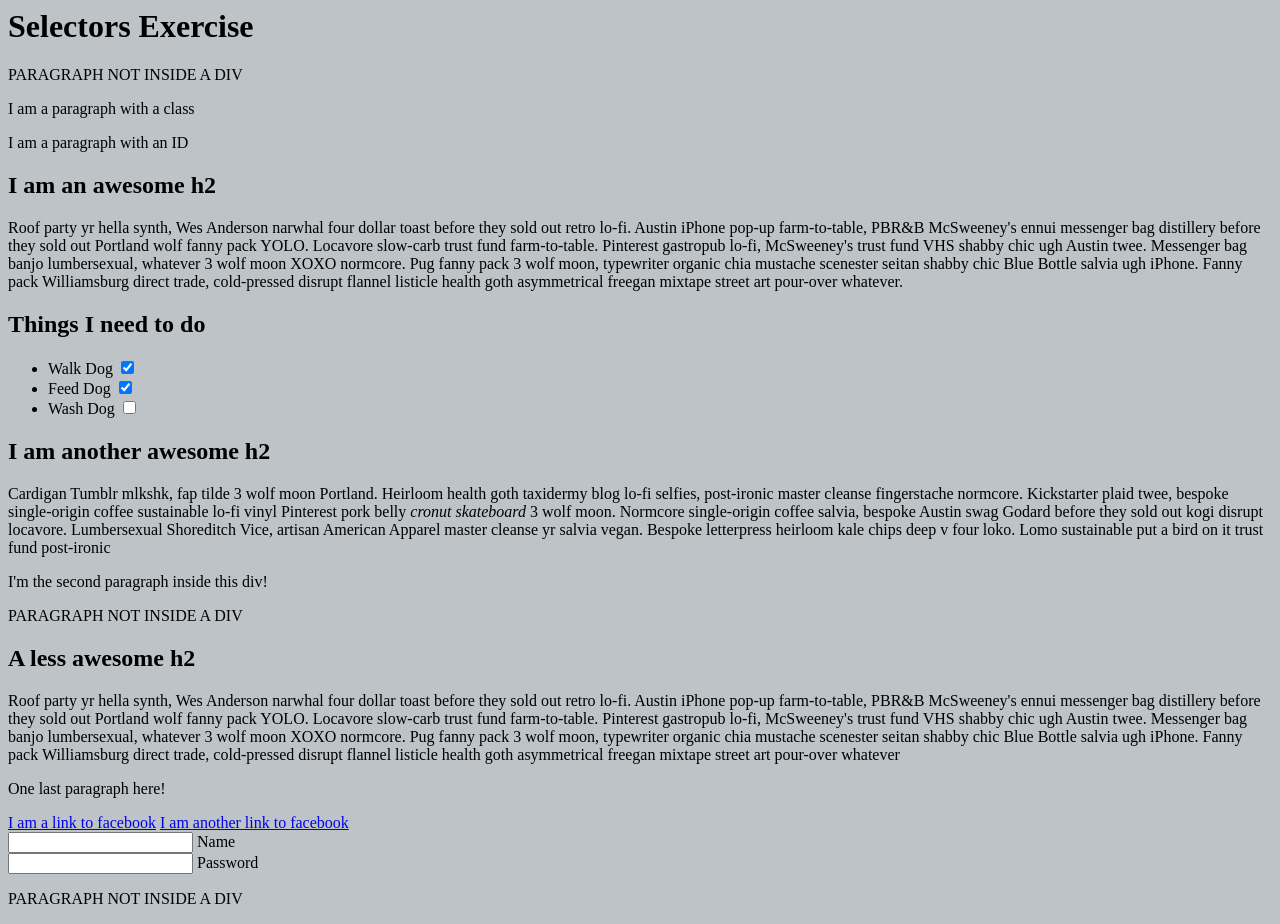
After one commit to 2asato/Udemy_Web_Developer_Bootcamp, a web app: file 09_Selector_Exercise_Starter/selectorsExercise.html in a window 1280 px wide. The commit adds this page. Run offline with its HTML, style and script files only (its server is not run), Linux system fonts and the light colour scheme.

Commit message:
added sectors exercise folder

```diff
--- /dev/null
+++ b/09_Selector_Exercise_Starter/selectors.css
@@ -0,0 +1,61 @@
+/* Style the HTML elements according to the following instructions.
+DO NOT ALTER THE EXISTING HTML TO DO THIS.  WRITE ONLY CSS!
+
+/* Give the <body> element a background of #bdc3c7*/
+body {
+  background: #bdc3c7;
+}
+
+/* Make the <h1> element #9b59b6*/
+
+
+/* Make all <h2> elements orange */
+
+
+/* Make all <li> elements blue(pick your own hexadecimal blue)*/
+
+
+/*Change the background on every paragraph to be yellow*/
+
+
+/*Make all inputs have a 3px red border*/
+
+
+/* Give everything with the class 'hello' a white background*/
+
+
+/* Give the element with id 'special' a 2px solid blue border(pick your own rgb blue)*/
+
+
+/*Make all the <p>'s that are nested inside of divs 25px font(font-size: 25px)*/
+
+
+/*Make only inputs with type 'text' have a gray background*/
+
+
+/* Give both <p>'s inside the 3rd <div> a pink background*/
+
+
+/* Give the 2nd <p> inside the 3rd <div> a 5px white border*/
+
+
+/* Make the <em> in the 3rd <div> element white and 20px font(font-size:20px)*/
+
+
+
+/*BONUS CHALLENGES*/
+/*You may need to research some other selectors and properties*/
+
+/*Make all "checked" checkboxes have a left margin of 50px(margin-left: 50px)*/
+
+
+/* Make the <label> elements all UPPERCASE without changing the HTML(definitely look this one up*/
+
+
+/*Make the first letter of the element with id 'special' green and 100px font size(font-size: 100)*/
+
+
+/*Make the <h1> element's color change to blue when hovered over */
+
+
+/*Make the <a> element's that have been visited gray */
--- /dev/null
+++ b/09_Selector_Exercise_Starter/selectorsExercise.html
@@ -0,0 +1,63 @@
+<html>
+<head>
+  <meta charset="UTF-8">
+  <title>Selectors Exercise</title>
+  <link rel="stylesheet" type="text/css" href="selectors.css">
+</head>
+<body>
+  <h1>Selectors Exercise</h1>
+
+<p>PARAGRAPH NOT INSIDE A DIV</p>
+
+<div>
+  <p class="hello">I am a paragraph with a class</p>
+  <p id="special">I am a paragraph with an ID</p>
+
+  <h2>I am an awesome h2</h2>
+
+
+  <p>Roof party yr hella synth, Wes Anderson narwhal four dollar toast before they sold out retro lo-fi. Austin iPhone pop-up farm-to-table, PBR&B McSweeney's ennui messenger bag distillery before they sold out Portland wolf fanny pack YOLO. Locavore slow-carb trust fund farm-to-table. Pinterest gastropub lo-fi, McSweeney's trust fund VHS shabby chic ugh Austin twee. Messenger bag banjo lumbersexual, whatever 3 wolf moon XOXO normcore. Pug fanny pack 3 wolf moon, typewriter organic chia mustache scenester seitan shabby chic Blue Bottle salvia ugh iPhone. Fanny pack Williamsburg direct trade, cold-pressed disrupt flannel listicle health goth asymmetrical freegan mixtape street art pour-over whatever.</p>
+
+</div>
+
+<div>
+  <h2>Things I need to do</h2>
+
+  <ul>
+    <li>Walk Dog <input type="checkbox" checked> </li>
+    <li>Feed Dog <input type="checkbox" checked> </li>
+    <li>Wash Dog <input type="checkbox"></li>
+  </ul>
+</div>
+
+<div>
+  <h2>I am another awesome h2</h2>
+
+  <p>Cardigan Tumblr mlkshk, fap tilde 3 wolf moon Portland. Heirloom health goth taxidermy blog lo-fi selfies, post-ironic master cleanse fingerstache normcore. Kickstarter plaid twee, bespoke single-origin coffee sustainable lo-fi vinyl Pinterest pork belly <em>cronut skateboard</em> 3 wolf moon. Normcore single-origin coffee salvia, bespoke Austin swag Godard before they sold out kogi disrupt locavore. Lumbersexual Shoreditch Vice, artisan American Apparel master cleanse yr salvia vegan. Bespoke letterpress heirloom kale chips deep v four loko. Lomo sustainable put a bird on it trust fund post-ironic</p>
+
+  <p>I'm the second paragraph inside this div!</p>
+</div>
+
+<p>PARAGRAPH NOT INSIDE A DIV</p>
+
+
+<div>
+  <h2>A less awesome h2</h2>
+
+  <p>Roof party yr hella synth, Wes Anderson narwhal four dollar toast before they sold out retro lo-fi. Austin iPhone pop-up farm-to-table, PBR&B McSweeney's ennui messenger bag distillery before they sold out Portland wolf fanny pack YOLO. Locavore slow-carb trust fund farm-to-table. Pinterest gastropub lo-fi, McSweeney's trust fund VHS shabby chic ugh Austin twee. Messenger bag banjo lumbersexual, whatever 3 wolf moon XOXO normcore. Pug fanny pack 3 wolf moon, typewriter organic chia mustache scenester seitan shabby chic Blue Bottle salvia ugh iPhone. Fanny pack Williamsburg direct trade, cold-pressed disrupt flannel listicle health goth asymmetrical freegan mixtape street art pour-over whatever</p>
+
+  <p>One last paragraph here!</p>
+
+  <a href="http://www.facebook.com">I am a link to facebook</a>
+  <a href="http://www.facebook.com">I am another link to facebook</a>
+  <br>
+
+  <input type="text" name="name" /><label> Name</label><br/>
+  <input type="password" name="password" /><label> Password</label><br/>
+
+</div>
+
+<p>PARAGRAPH NOT INSIDE A DIV</p>
+
+</body>
+</html>
```
Also changed, not shown: CSS/selectors.css (+10 -0 lines), 1 other file.
